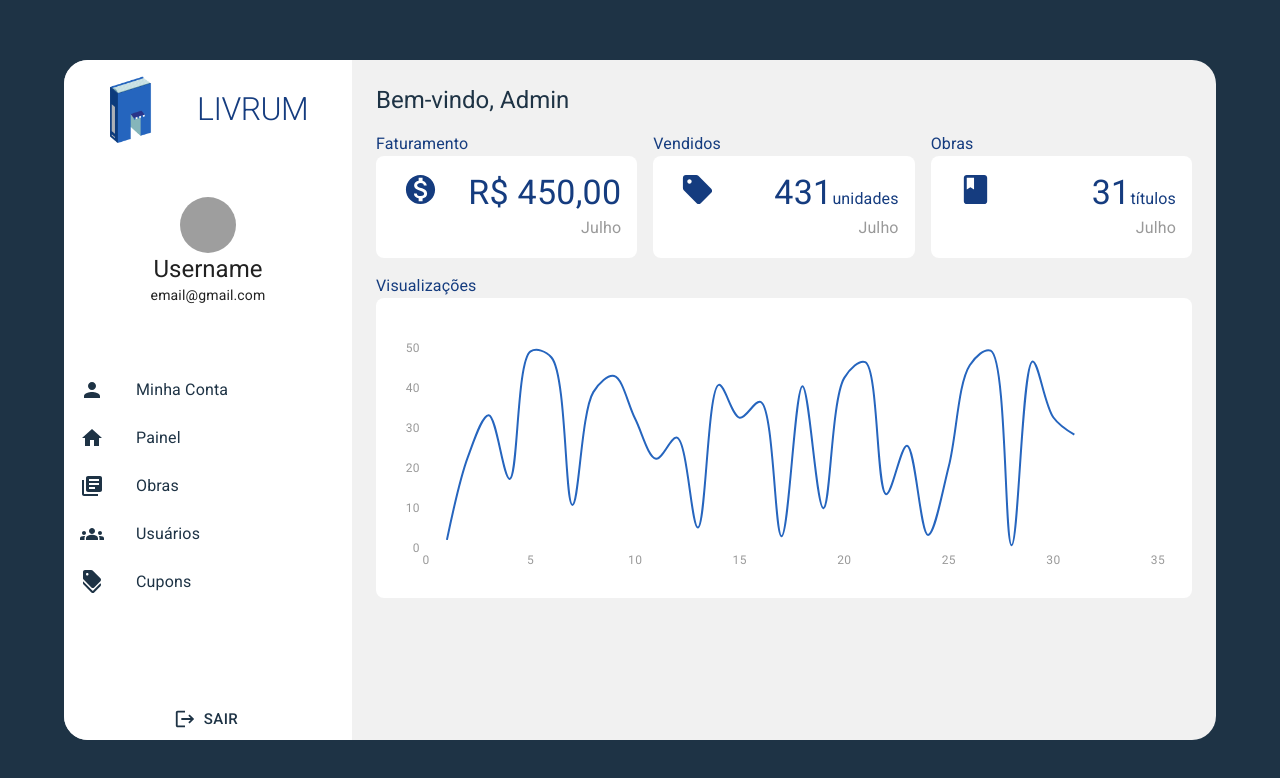
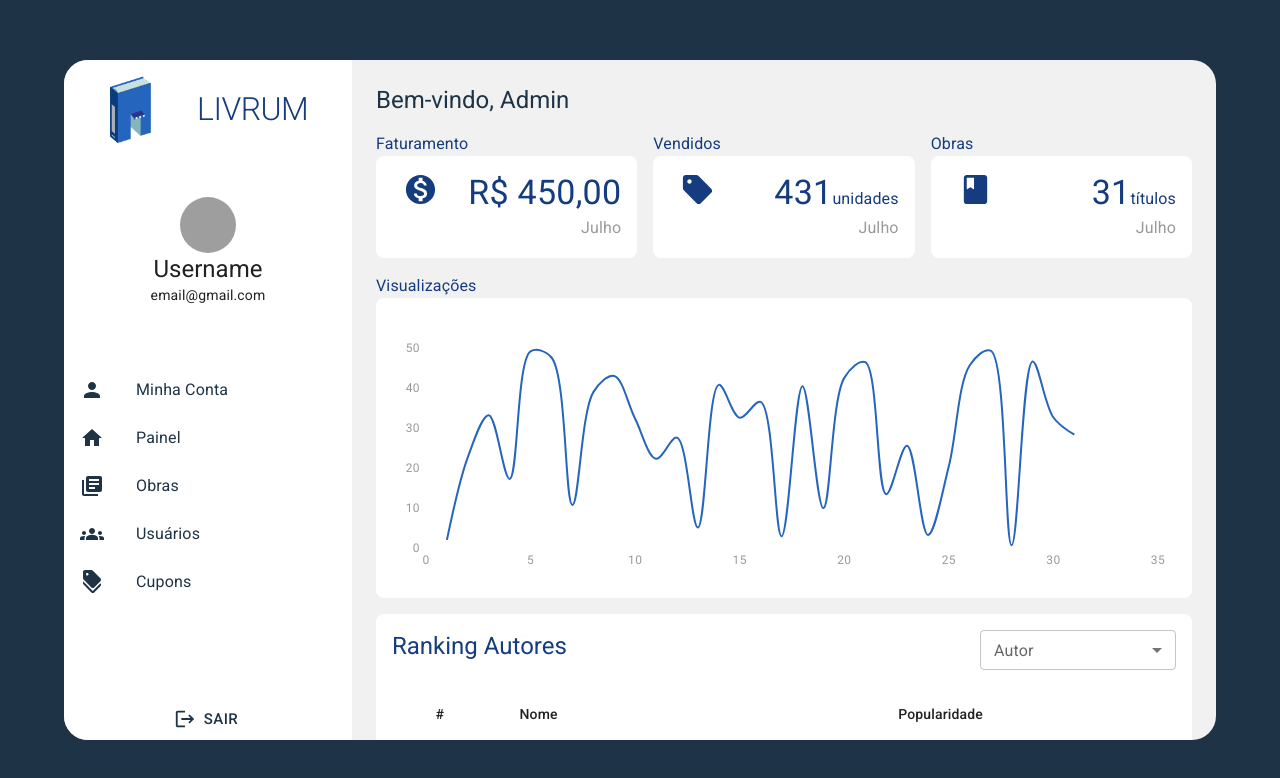
Before and after one commit to byte-stack-uefs/livrum, a Next.js app in the folder phase_4/app/webapp/: page /admin in a window 1280 px wide. Shown: the top 778 px of the page. Built offline with nearby package versions, Linux system fonts and the light colour scheme; grey boxes are pictures that could not be loaded.

Commit message:
Adicionando tabela com o ranking de autores

```diff
--- a/phase_4/app/webapp/app/(internal)/admin/page.tsx
+++ b/phase_4/app/webapp/app/(internal)/admin/page.tsx
@@ -3,11 +3,11 @@
 import { DateTime } from "luxon";
 import { theme } from "@/app/theme";
 import { LineChart } from "@mui/x-charts";
-import { Card, Typography } from "@mui/material";
 import { useEffect, useState } from "react";
 import Grid from "@mui/material/Unstable_Grid2/Grid2";
 import DashboardCard from "@/app/components/DashboardCard";
 import { Book, MonetizationOn, Sell } from '@mui/icons-material';
+import { Box, Card, FormControl, InputLabel, LinearProgress, LinearProgressProps, MenuItem, Select, Table, TableBody, TableCell, TableHead, TableRow, Typography } from "@mui/material";
 
 
 export default function Page() {
@@ -15,6 +15,7 @@ export default function Page() {
 
     const [chartWidth, setChartWidth] = useState(0);
     const [data, setData] = useState(null);
+    const [author, setAuthor] = useState(null);
 
     useEffect(() => {
         setChartWidth(document.getElementById('chart-parent')?.clientWidth ?? 500);
@@ -75,6 +76,18 @@ export default function Page() {
             month: 'Julho'
         }
     ]
+
+    const authors = [
+        {
+            id: 5,
+            name: 'Fernando Pessoa',
+            popularity: 40,
+        }, {
+            id: 10,
+            name: 'Almir Neto',
+            popularity: 20,
+        }
+    ];
 
     return (
         <Grid container spacing={2} my={2}>
@@ -140,8 +153,72 @@ export default function Page() {
                 </Card>
             </Grid>
             <Grid xs={12}>
-
+                <Card elevation={0} sx={{ borderRadius: 2 }}>
+                    <Grid container padding={2}>
+                        <Grid xs={9}>
+                            <Typography variant="h5" color="darker.main">
+                                Ranking Autores
+                            </Typography>
+                        </Grid>
+                        <Grid xs={3}>
+                            <FormControl fullWidth>
+                                <InputLabel size="small" id="demo-simple-select-label">Autor</InputLabel>
+                                <Select
+                                    labelId="demo-simple-select-label"
+                                    id="demo-simple-select"
+                                    value={author}
+                                    label="Autor"
+                                    onChange={(e) => { setAuthor(e.target.value) }}
+                                    size="small"
+                                >
+                                    <MenuItem value={10}>X</MenuItem>
+                                    <MenuItem value={20}>Y</MenuItem>
+                                    <MenuItem value={30}>Z</MenuItem>
+                                </Select>
+                            </FormControl>
+                        </Grid>
+                    </Grid>
+                    <Table>
+                        <TableHead>
+                            <TableRow>
+                                <TableCell align="center">#</TableCell>
+                                <TableCell align="left">Nome</TableCell>
+                                <TableCell align="left">Popularidade</TableCell>
+                            </TableRow>
+                        </TableHead>
+                        <TableBody>
+                            {authors.map(e => {
+                                return <TableRow>
+                                    <TableCell align="center">
+                                        {e.id}
+                                    </TableCell>
+                                    <TableCell>
+                                        {e.name}
+                                    </TableCell>
+                                    <TableCell>
+                                        <LinearProgressWithLabel value={e.popularity} />
+                                    </TableCell>
+                                </TableRow>
+                            })}
+                        </TableBody>
+                    </Table>
+                </Card>
             </Grid>
         </Grid>
     );
 }
+
+function LinearProgressWithLabel(props: LinearProgressProps & { value: number }) {
+    return (
+        <Box sx={{ display: 'flex', alignItems: 'center' }}>
+            <Box sx={{ width: '100%', mr: 1 }}>
+                <LinearProgress sx={{ height: 8, borderRadius: 5 }} variant="determinate" {...props} />
+            </Box>
+            <Box sx={{ minWidth: 35 }}>
+                <Typography variant="body2" color="primary.main">{`${Math.round(
+                    props.value,
+                )}%`}</Typography>
+            </Box>
+        </Box>
+    );
+}
```
